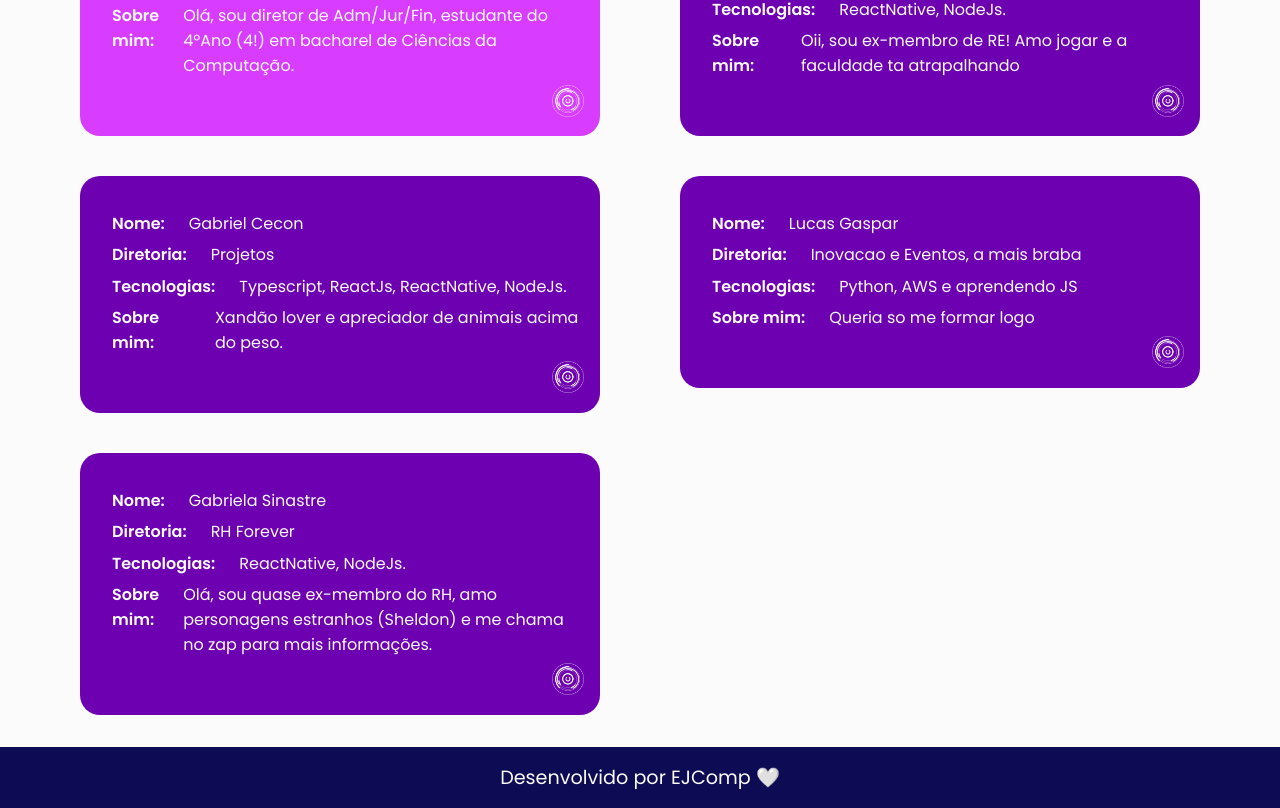
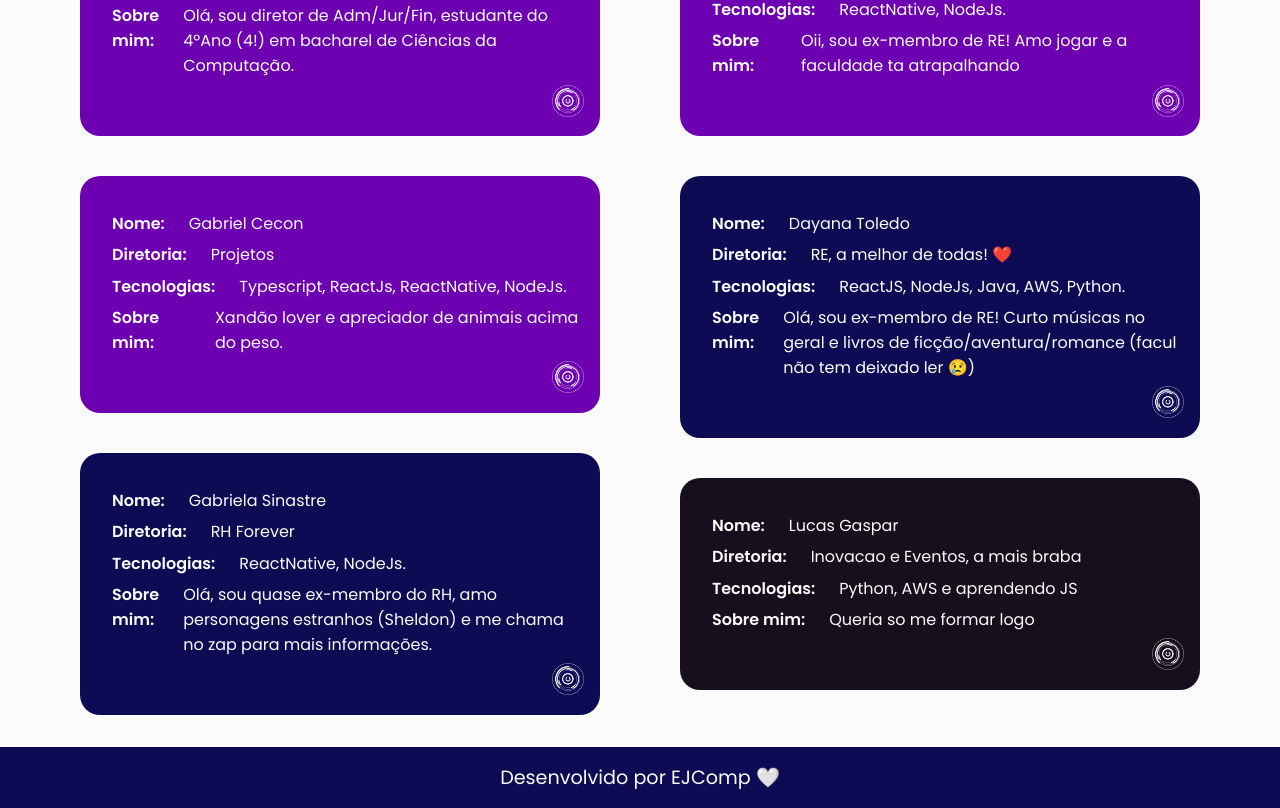
Before and after one commit to ejcompunesp/hacktoberfest2022, a React (Create React App) app: page / in a window 1280 px wide. Shown: the part 1381-2189 px from the top of the page. Built offline with nearby package versions, Linux system fonts and the light colour scheme.

Commit message:
add meu mural

```diff
--- a/src/mural.ts
+++ b/src/mural.ts
@@ -45,6 +45,12 @@ export const members: memberType[] = [
     sobreMim: "Oii, sou ex-membro de RE! Amo jogar e a faculdade ta atrapalhando",
    },
    {
+     nome: "Dayana Toledo",
+     diretoria: "RE, a melhor de todas! ❤️",
+     tecnologias: "ReactJS, NodeJs, Java, AWS, Python.",
+     sobreMim: "Olá, sou ex-membro de RE! Curto músicas no geral e livros de ficção/aventura/romance (facul não tem deixado ler 😢)",
+    },
+   {
     nome: "Lucas Gaspar",
     diretoria: "Inovacao e Eventos, a mais braba",
     tecnologias: "Python, AWS e aprendendo JS",
```
